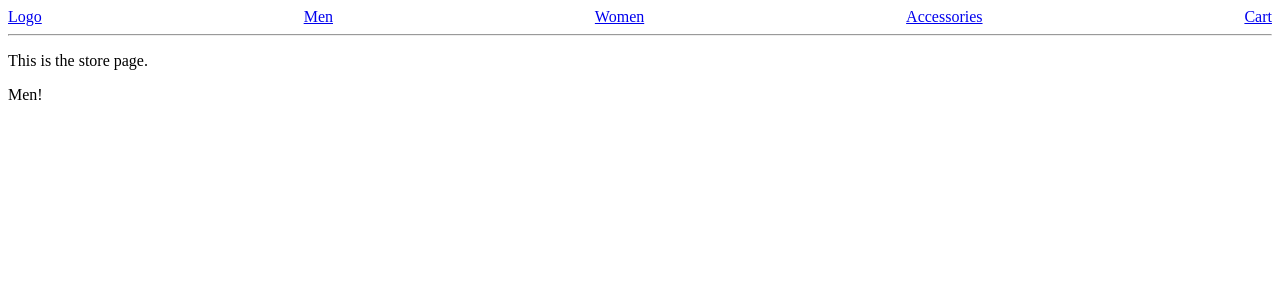
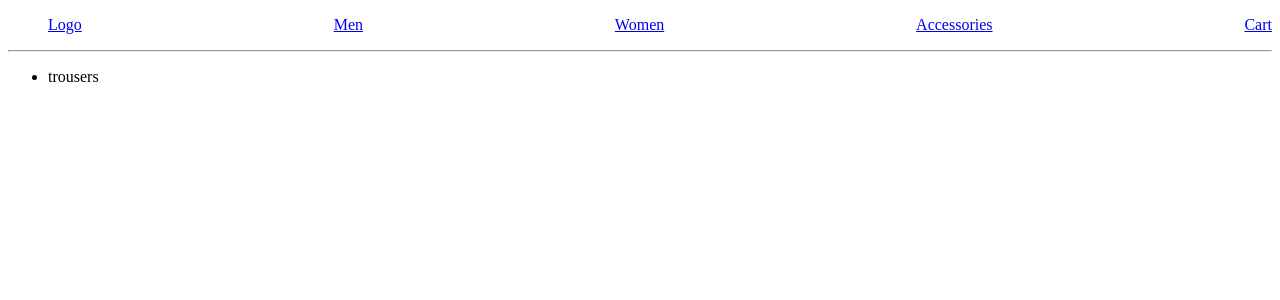
Before and after one commit to lewisjsmith/online-shop, a React (Vite) app: page /men in a window 1280 px wide. Shown: the top 300 px of the page. Built offline with nearby package versions, Linux system fonts and the light colour scheme.

Commit message:
components refactor. routing changed to jsx format.

```diff
--- a/package.json
+++ b/package.json
@@ -12,7 +12,8 @@
   },
   "dependencies": {
     "react": "^18.2.0",
-    "react-dom": "^18.2.0"
+    "react-dom": "^18.2.0",
+    "uuid": "^9.0.0"
   },
   "devDependencies": {
     "@testing-library/jest-dom": "^5.17.0",
--- a/src/App.jsx
+++ b/src/App.jsx
@@ -1,12 +1,26 @@
 import { useState } from 'react'
-import Router from './components/Router'
+import { Routes, Route } from 'react-router-dom'
+import Navbar from './components/Navbar'
+import ErrorPage from './components/ErrorPage'
+import Cart from './components/Cart'
+import StorePage from './components/StorePage'
+import Home from './components/Home'
 
 function App() {
 
   return (
-    <div>
-      <Router />
-    </div>
+    <>
+      <Routes>
+        <Route path="/" element={<Navbar />}>
+          <Route index element={<Home />} />
+          <Route path="men" element={<StorePage />} />
+          <Route path="women" element={<StorePage />} />
+          <Route path="accessories" element={<StorePage />} />
+          <Route path="cart" element={<Cart />} />
+        </Route>
+        <Route path="*" element={<ErrorPage />} />
+      </Routes>
+    </>
   )
 }
 
--- a/src/components/ErrorPage.jsx
+++ b/src/components/ErrorPage.jsx
@@ -3,10 +3,10 @@ import { Link } from "react-router-dom";
 function ErrorPage() {
 
     return (
-        <p>
-            Uh oh! It looks like you're off-piste!
-            <Link to={"home"}>Return Home</Link>
-        </p>
+        <>
+            <p>Uh oh! It looks like you're off-piste!</p>
+            <Link replace to={"/"}>Return Home</Link>
+        </>
     )
 }
 
--- a/src/components/Home.jsx
+++ b/src/components/Home.jsx
@@ -1,9 +1,8 @@
 export default function Home() {
 
     return (
-        <div>
-            <p>This is the home page</p>
-            <p>Men Women Accessories</p>
-        </div>
-    )
+        <>
+            Homepage
+        </>
+    );
 }
--- a/src/components/Navbar.jsx
+++ b/src/components/Navbar.jsx
@@ -3,15 +3,18 @@ import styles from "../styles/Navbar.module.css";
 
 function Navbar() {
 
+    // Nav element?
     return (
         <div>
-            <div className={styles["nav-wrapper"]}>
-                <Link to={"/home"}>Logo</Link>
-                <Link to={"/men"}>Men</Link>
-                <Link to={"/women"}>Women</Link>
-                <Link to={"/accessories"}>Accessories</Link>
-                <Link to={"/cart"}>Cart</Link>
-            </div>
+            <nav>
+                <ul className={styles["nav-wrapper"]}>
+                    <li><Link to={"/"}>Logo</Link></li>
+                    <li><Link to={"/men"}>Men</Link></li>
+                    <li><Link to={"/women"}>Women</Link></li>
+                    <li><Link to={"/accessories"}>Accessories</Link></li>
+                    <li><Link to={"/cart"}>Cart</Link></li>
+                </ul>
+            </nav>
             <hr></hr>
             <Outlet />
         </div>
--- a/src/components/Router.jsx
+++ /dev/null
@@ -1,37 +0,0 @@
-import { RouterProvider, createBrowserRouter } from "react-router-dom";
-import App from "../App";
-import Navbar from "./Navbar";
-import ErrorPage from "./ErrorPage";
-import Home from "./Home";
-import About from "./About"
-import Cart from "./Cart";
-import StorePage from "./StorePage";
-
-export default function Router() {
-    const router = createBrowserRouter([
-        {
-            path: "/",
-            element: <Navbar />,
-            errorElement: <ErrorPage />,
-            children: [
-                {
-                    path: "home",
-                    element: <Home />
-                },
-                {
-                    path: "about",
-                    element: <About />
-                },
-                {
-                    path: "cart",
-                    element: <Cart />
-                },
-                {
-                    path:"/:filter",
-                    element: <StorePage />
-                },
-            ]
-        }
-    ])
-    return <RouterProvider router={router} />;
-}
--- a/src/components/StorePage.jsx
+++ b/src/components/StorePage.jsx
@@ -1,33 +1,37 @@
-import { Outlet, useParams } from "react-router-dom";
-import ErrorPage from "./ErrorPage";
+import { useLocation } from 'react-router-dom';
+import { useState } from 'react';
+import { v4 as uuid } from 'uuid';
 
 export default function StorePage() {
 
-    const { filter } = useParams();
+    const [productList, setProductList] = useState([
+        {
+            id: uuid(),
+            categories: ["men"],
+            value: "trousers"
+        },
+        {
+            id: uuid(),
+            categories: ["accessories"],
+            value: "glasses"
+        },
+        {
+            id: uuid(),
+            categories: ["women"],
+            value: "top"
+        },
+    ])
+
+    const obj = useLocation();
+    const pathFilter = obj.pathname.slice(1);
 
     return (
         <div>
-
-            <p>This is the store page.</p>
-
-            {filter === "men" ? (
-                <div>
-                    Men!
-                </div>
-            ) : filter === "women" ? (
-                <div>
-                    Women!
-                </div>
-            ) : filter === "accessories" ? (
-                <div>
-                    Accessories!
-                </div>
-            ) : (
-                <div>
-                    <ErrorPage />
-                </div>
-            )}
-
+            <ul>
+                {productList.filter(item => item.categories.includes(pathFilter)).map(item => {
+                    { return <li key={item.id}>{item.value}</li> }
+                })}
+            </ul>
         </div>
-    )
+    );
 }
--- a/src/main.jsx
+++ b/src/main.jsx
@@ -1,9 +1,12 @@
 import React from 'react'
 import ReactDOM from 'react-dom/client'
+import { BrowserRouter } from 'react-router-dom';
 import App from './App';
 
 ReactDOM.createRoot(document.getElementById('root')).render(
   <React.StrictMode>
-    <App />
+    <BrowserRouter>
+      <App />
+    </BrowserRouter>
   </React.StrictMode>,
 )
--- a/src/styles/Navbar.module.css
+++ b/src/styles/Navbar.module.css
@@ -1,4 +1,5 @@
 .nav-wrapper {
+    list-style: none;
     display: flex;
     justify-content: space-between;
 }
```
Also changed, not shown: src/components/Card.jsx (deleted, +0 -8 lines), 2 other files (tests, documents, lock files or other folders).
